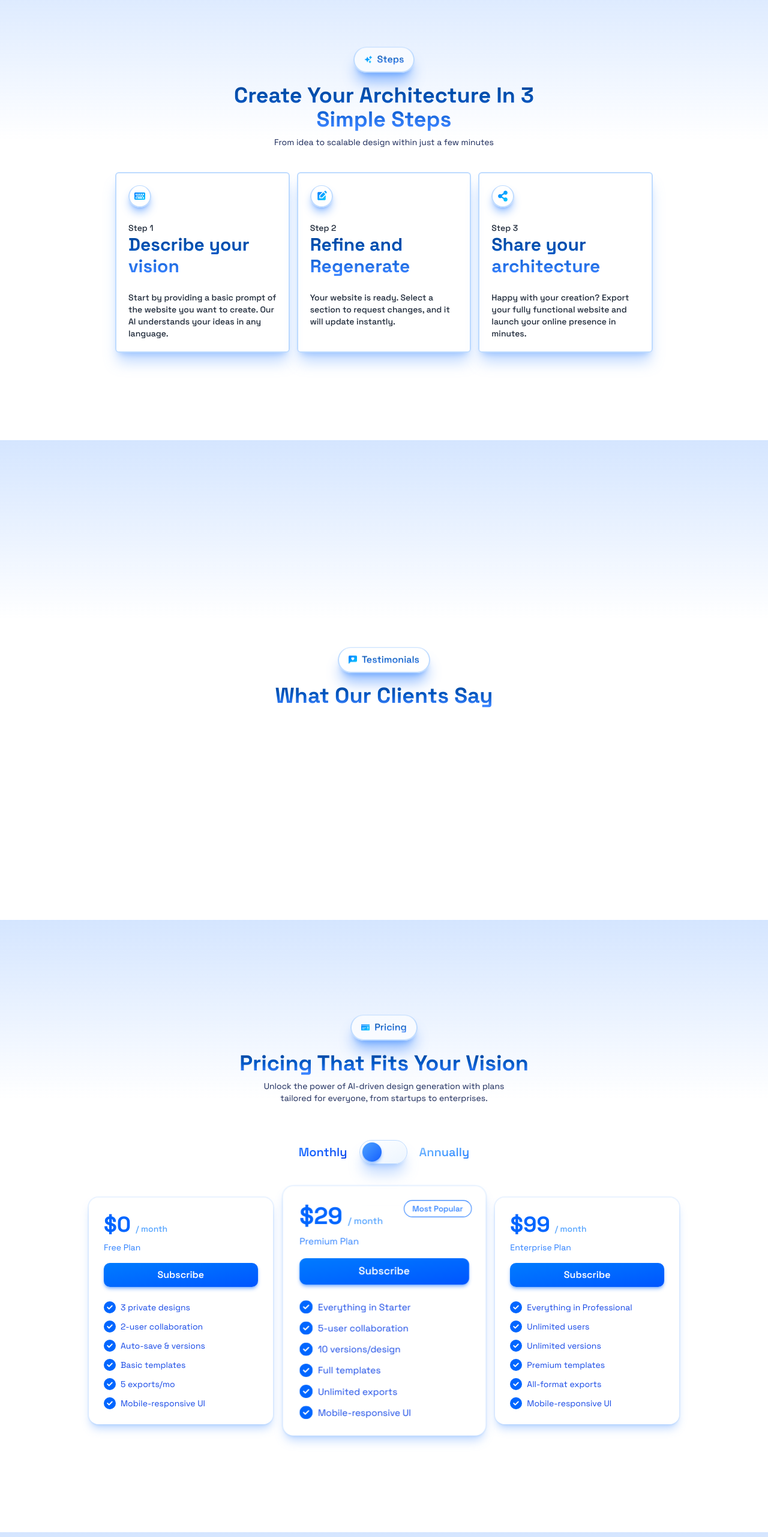
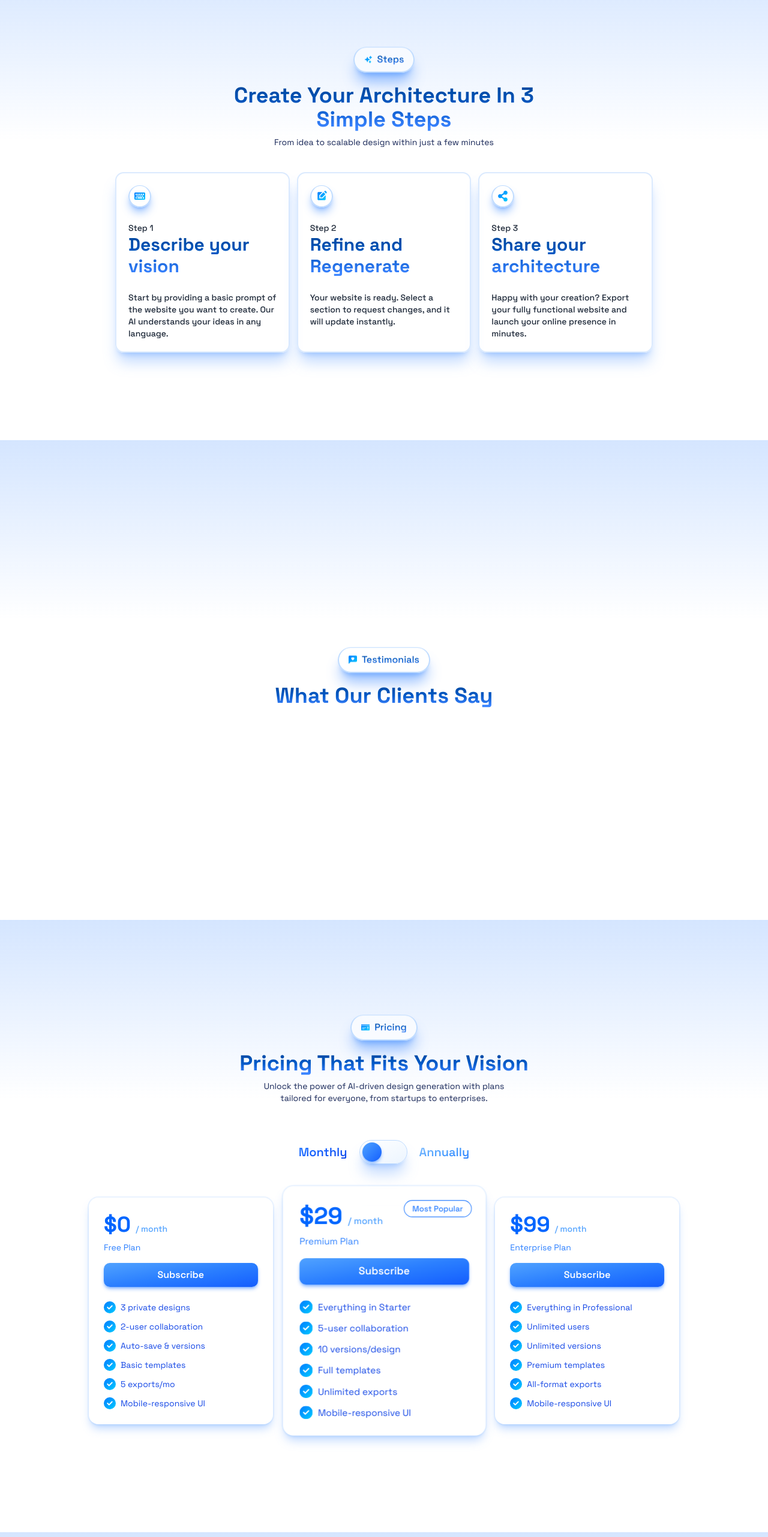
Before and after one commit to Sparsh47/creati, a Next.js app: page / in a window 1280 px wide. Shown: the part 1666-4229 px from the top of the page at 60% size. Built offline with nearby package versions, Linux system fonts and the light colour scheme.

Commit message:
changed styling of step cards and pricing cards

```diff
--- a/src/components/shared/PricingCard.tsx
+++ b/src/components/shared/PricingCard.tsx
@@ -43,7 +43,7 @@ export default function PricingCard({
                 pathname: '/signin',
                 query: 'type=signin&plan=PLAN_ID'
             }}
-                className="cursor-pointer mt-4 w-full flex items-center justify-center py-2 rounded-lg font-semibold text-white bg-gradient-to-br from-[#007bff] to-[#0055ff] shadow-md shadow-blue-500/50 transition-transform duration-200 hover:scale-[1.02]"
+                className="cursor-pointer mt-4 w-full flex items-center justify-center py-2 rounded-lg font-semibold text-white bg-gradient-to-br from-blue-400 via-blue-500 to-blue-600 shadow-md shadow-blue-500/50 transition-transform duration-200 hover:scale-[1.02]"
             >
                 Subscribe
             </Link>
@@ -51,7 +51,16 @@ export default function PricingCard({
             <ul className="mt-6 space-y-3">
                 {features.map((feat, i) => (
                     <li key={i} className="flex items-center gap-2 text-blue-700">
-                        <FaCircleCheck size={20} className="text-[#0066FF]" />
+                        <svg width={20} height={20}>
+                            <defs>
+                                <linearGradient id="grad1" x1="0%" y1="0%" x2="100%" y2="100%">
+                                    <stop offset="0%" style={{ stopColor: "rgb(0, 123, 255)", stopOpacity: 1 }} />
+                                    <stop offset="100%" style={{ stopColor: "rgb(0, 204, 255)", stopOpacity: 1 }} />
+                                </linearGradient>
+                            </defs>
+
+                            <FaCircleCheck size={20} style={{ fill: 'url(#grad1)' }} className="text-transparent" />
+                        </svg>
                         <span className="text-sm">{feat}</span>
                     </li>
                 ))}
--- a/src/components/shared/StepCard.tsx
+++ b/src/components/shared/StepCard.tsx
@@ -8,7 +8,7 @@ type StepInfoProps = StepInfoType & {
 
 export default function StepCard({Icon, step, title, description}: StepInfoProps) {
     return (
-        <div className="w-full flex flex-col gap-6 p-5 border-2 border-blue-200 rounded-sm shadow-xl shadow-blue-500/30">
+        <div className="w-full flex flex-col gap-6 p-5 border-2 border-blue-100 rounded-xl shadow-xl shadow-blue-500/30">
             <div className="w-fit p-2 rounded-full border-t shadow-lg shadow-blue-500/50 flex items-center justify-center gap-2 bg-white/60 backdrop-blur-md border-2 border-blue-200">
                 <svg width={ICON_SIZE} height={ICON_SIZE}>
                     <defs>
```
